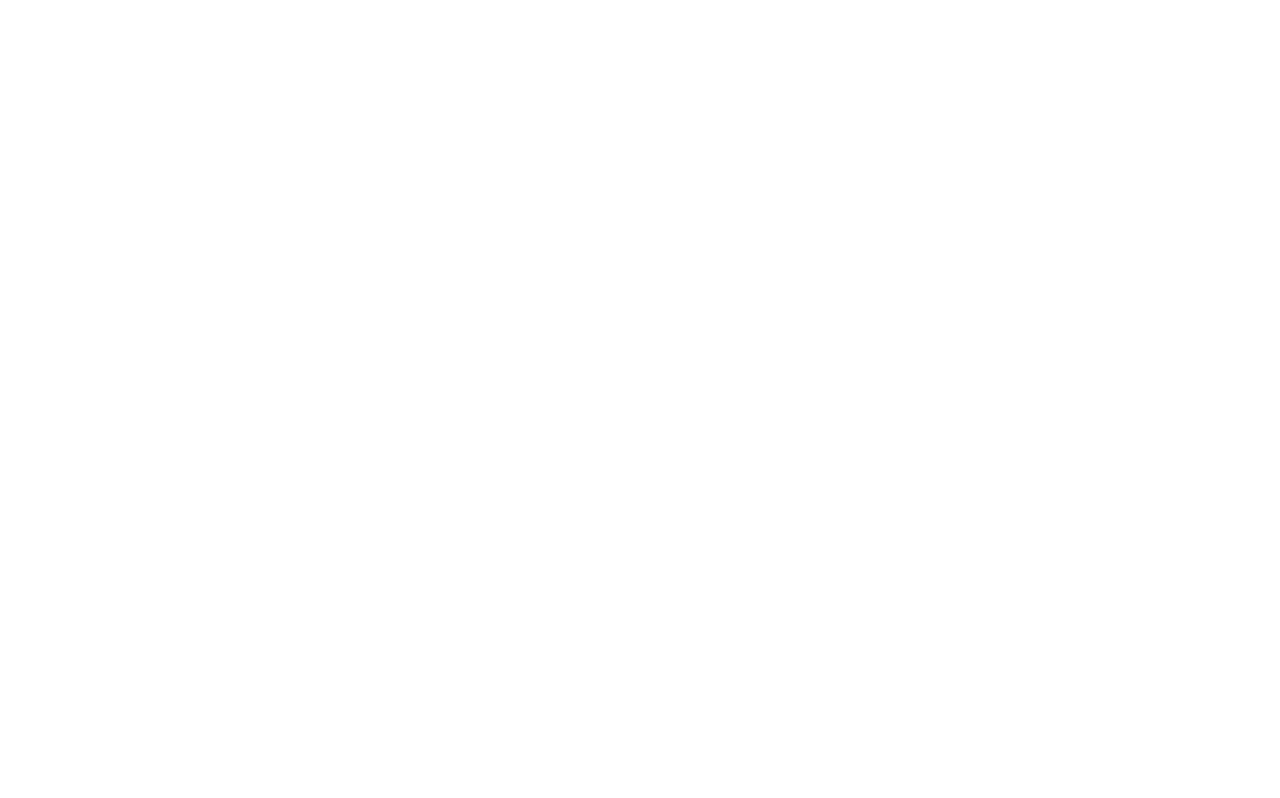
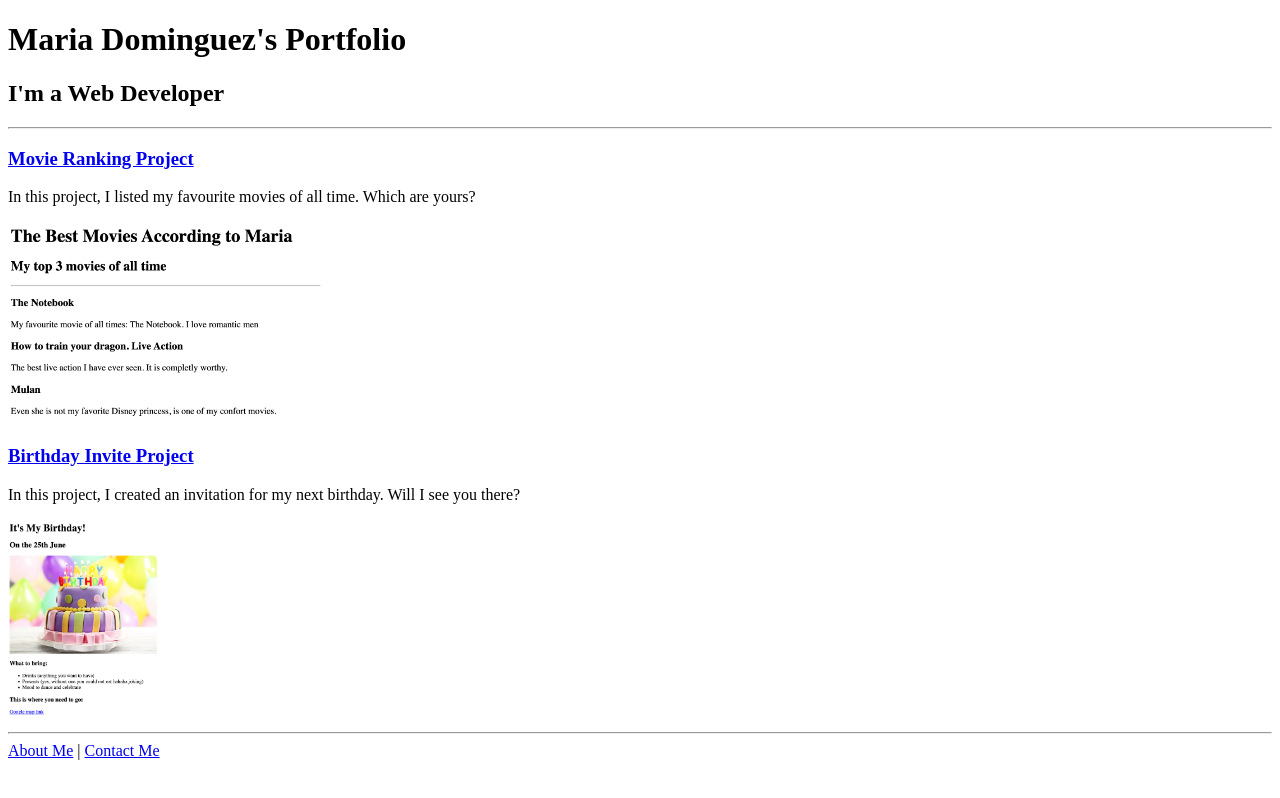
Before and after one commit to mariaaddlp/html-portfolio, a plain HTML site: page index.html in a window 1280 px wide. Drawn offline with Linux system fonts and the light colour scheme.

Commit message:
ndex.html

```diff
--- a/index.html
+++ b/index.html
@@ -1,25 +1,27 @@
-<!-- TODO 1: Create the HTML Boilerplate -->
+<!-- Portfolio Website -->
 <!DOCTYPE html>
 <html lang="en">
 <head>
     <meta charset="UTF-8">
-    <meta name="viewport" content="width=device-width, initial-scale=1.0">
-    <title>Document</title>
+    <title>Maria Dominguez | Portfolio</title>
 </head>
 <body>
+    <header>
+        <h1>Maria Dominguez's Portfolio</h1>
+        <h2>I'm a Web Developer</h2>
+    </header>
 
+    <hr />
+        <h3><a href="./public/movie-ranking.html">Movie Ranking Project</a></h3>
+        <p>In this project, I listed my favourite movies of all time. Which are yours?</p>
+        <img src="./assets/images/movie-ranking.png" height="200" alt="Movie ranking project preview" />
+
+        <h3><a href="./public/birthday-invite.html">Birthday Invite Project</a></h3>
+        <p>In this project, I created an invitation for my next birthday. Will I see you there?</p>
+        <img src="./assets/images/birthday-invite.png" height="200" alt="Birthday invite project preview" />
+    <hr />
+
+    <a href="./public/about.html">About Me</a> |
+    <a href="./public/contact.html">Contact Me</a>
 </body>
 </html>
-<!-- TODO 2: Add Your previous projects' HTML into the public folder -->
-
-<!-- TODO 3: Take screenshots of your project previews and add the images to the images folder -->
-
-<!-- TODO 4: Add titles/subtitles etc. -->
-
-<!-- TODO 5: Add a link to the project pages -->
-
-<!-- TODO 6: Add images to show the project previews
-HINT for TODO 6: You can use the height attribute set to 200 to make the image smaller:
-https://developer.mozilla.org/en-US/docs/Web/HTML/Element/img#attr-height -->
-
-<!-- TODO 7: Add the Contact Me and About Me page links -->
```
